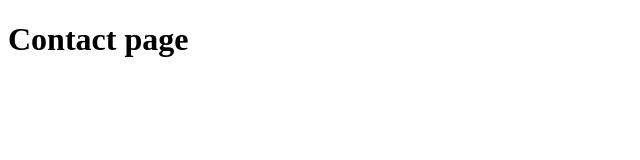
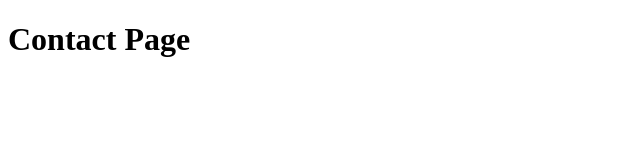
Before and after one commit to anitaprova/Interactive-Website-Project, a React (Vite) app: page /contact in a window 1280 px wide. Shown: the top 160 px of the page, without its empty margins (0-640 px from the left). Built offline with nearby package versions, Linux system fonts and the light colour scheme; a web font is replaced by a local one.

Commit message:
returned to previous state

```diff
--- a/package.json
+++ b/package.json
@@ -5,8 +5,6 @@
   "version": "0.0.0",
   "type": "module",
   "scripts": {
-    "predeploy": "npm run build",
-    "deploy": "gh-pages -d dist",
     "dev": "vite",
     "build": "vite build",
     "lint": "eslint . --ext js,jsx --report-unused-disable-directives --max-warnings 0",
--- a/src/components/Contact.tsx
+++ b/src/components/Contact.tsx
@@ -2,6 +2,6 @@ import React from "react";
 
 export default function Contact() {
 	return <>
-		<h1>Contact page</h1>
+		<h1>Contact Page</h1>
 	</>
 }
--- a/vite.config.ts
+++ b/vite.config.ts
@@ -3,6 +3,5 @@ import react from '@vitejs/plugin-react-swc'
 
 // https://vitejs.dev/config/
 export default defineConfig({
-  base: "/tutorial/",
   plugins: [react()],
 })
```
